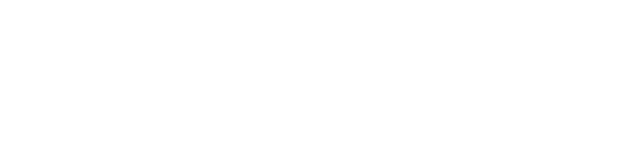
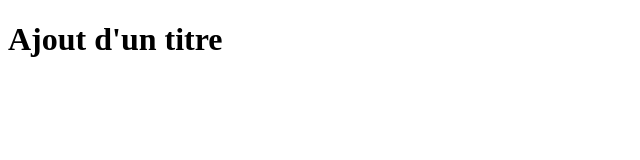
Before and after one commit to MaximePoitoux/sharezza, a plain HTML site: page index.html in a window 1280 px wide. Shown: the whole page, without its empty margins (0-640 px from the left). Drawn offline with Linux system fonts and the light colour scheme.

Commit message:
Add h1 to body

```diff
--- a/index.html
+++ b/index.html
@@ -9,6 +9,8 @@
 
 <body>
 
+    <h1>Ajout d'un titre</h1>
+
 </body>
 
 </html>
```
